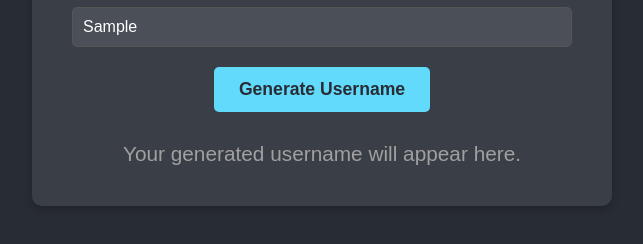
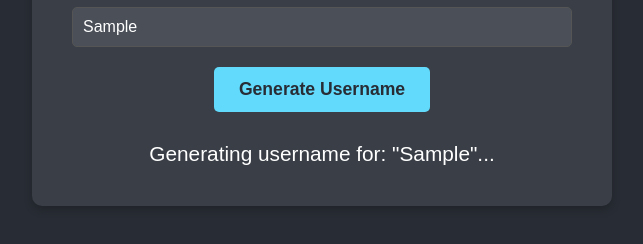
Before and after one commit to tomblayne/username-generator, a website: page public/index.html in a window 1280 px wide. Both pictures are taken after typing "Sample" into the empty fields and a click on the button "Generate Username". Shown: the part 368-612 px from the top of the page, without its empty margins (318-961 px from the left). Drawn offline with Linux system fonts and the light colour scheme.

Commit message:
Feat: Add basic JavaScript for button interaction

```diff
--- a/public/index.html
+++ b/public/index.html
@@ -78,7 +78,23 @@
     </div>
 
     <script>
-        // JavaScript will go here later to handle button clicks and API calls
+        // Get references to our HTML elements
+        const promptInput = document.getElementById('prompt');
+        const generateBtn = document.getElementById('generateBtn');
+        const resultDiv = document.getElementById('result');
+
+        // Add an event listener to the button
+        generateBtn.addEventListener('click', () => {
+            // For now, let's just show a test message
+            const userPrompt = promptInput.value;
+            if (userPrompt.trim() !== "") {
+                resultDiv.textContent = `Generating username for: "${userPrompt}"...`;
+                resultDiv.classList.add('generated'); // Add class for styling
+            } else {
+                resultDiv.textContent = "Please enter a description for your username.";
+                resultDiv.classList.remove('generated'); // Remove class if prompt is empty
+            }
+        });
     </script>
 </body>
 </html>
```
